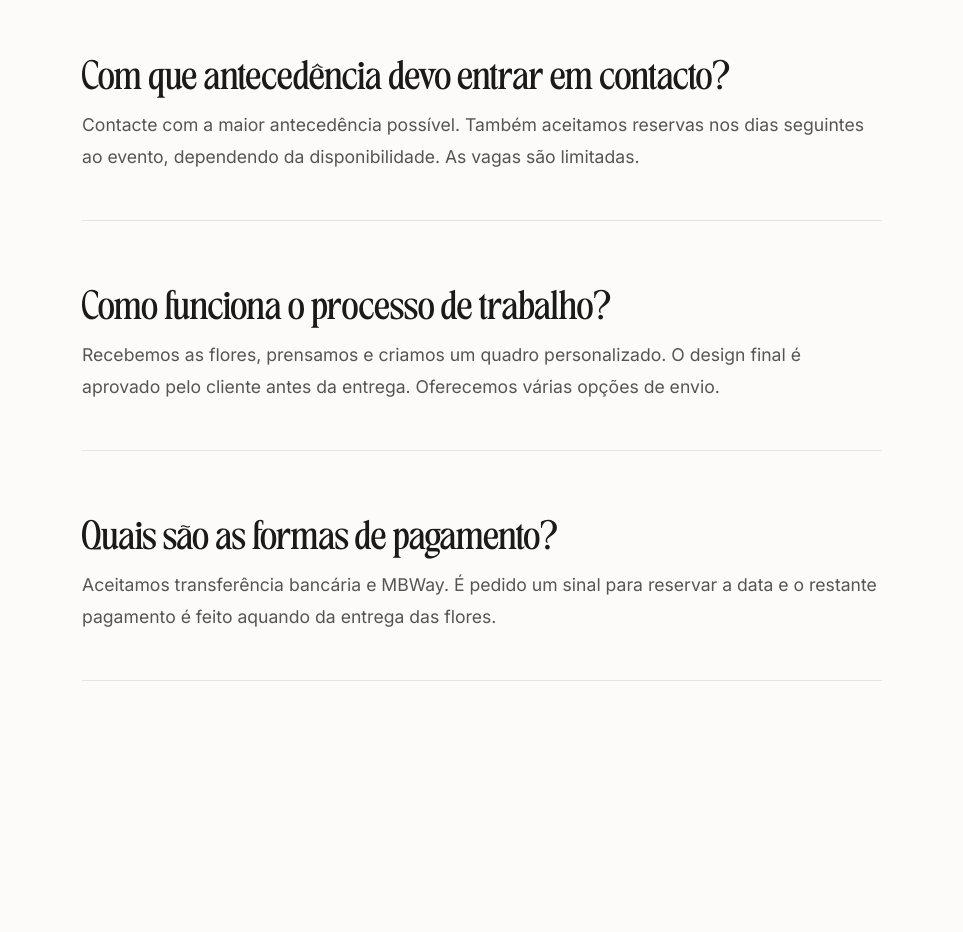
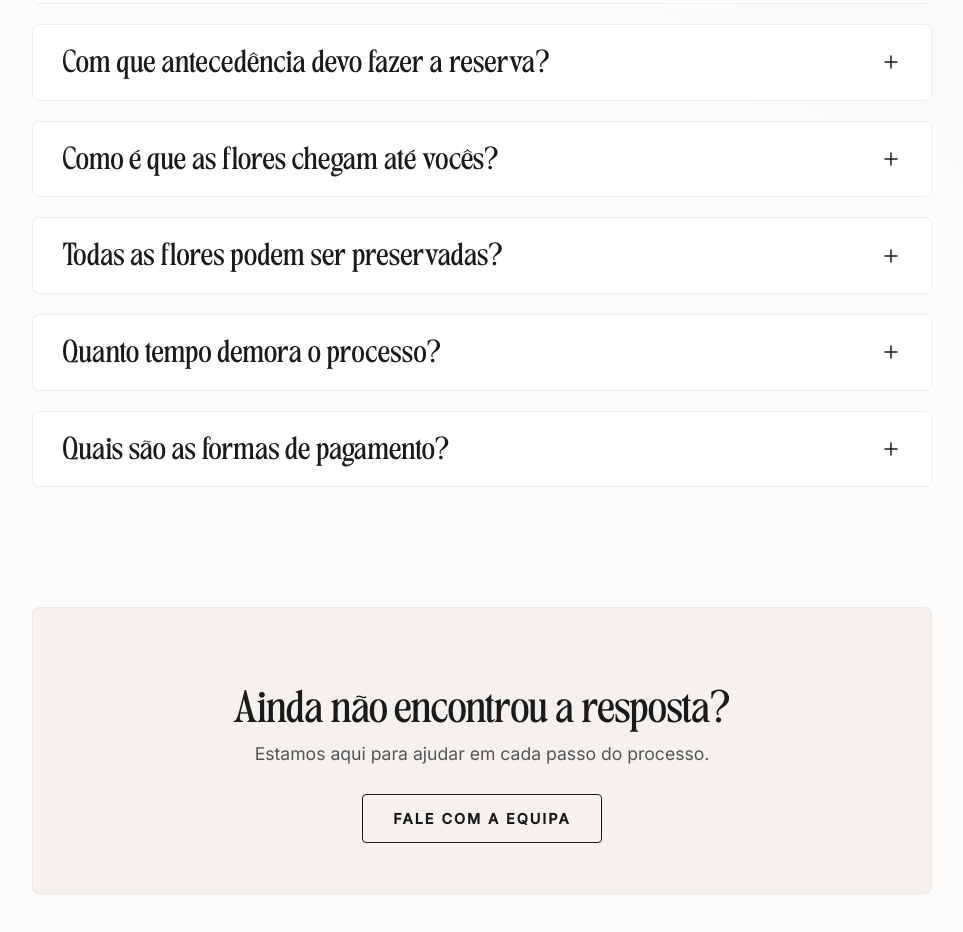
Before and after one commit to floresabeirario/fbr-website, a Next.js app: page /perguntas-frequentes in a window 1280 px wide. Shown: the part 508-1440 px from the top of the page, without its empty margins (158-1121 px from the left). Before the commit the page ends 1289 px from the top, so only its background shows below. Built offline with nearby package versions, Linux system fonts and the light colour scheme.

Commit message:
Update page.js

```diff
--- a/app/perguntas-frequentes/page.js
+++ b/app/perguntas-frequentes/page.js
@@ -1,38 +1,180 @@
 "use client";
 
-export default function FAQPage() {
+import { useState } from "react";
+import { motion, AnimatePresence } from "framer-motion";
+
+// Componente para o ícone de Mais/Menos
+const PlusIcon = ({ isOpen }) => (
+  <motion.svg
+    width="20" height="20" viewBox="0 0 20 20" fill="none"
+    initial={false}
+    animate={{ rotate: isOpen ? 45 : 0 }} // Roda 45 graus se estiver aberto
+    transition={{ duration: 0.3, ease: "easeInOut" }}
+    style={{ marginLeft: '15px', flexShrink: 0, color: '#1a1a1a' }}
+  >
+    <path d="M10 4V16M4 10H16" stroke="currentColor" strokeWidth="1.5" strokeLinecap="round"/>
+  </motion.svg>
+);
+
+// Componente Individual para cada Pergunta/Resposta
+const FAQItem = ({ q, a, index }) => {
+  const [isOpen, setIsOpen] = useState(false);
+
+  return (
+    <motion.div
+      initial={{ opacity: 0, y: 20 }}
+      animate={{ opacity: 1, y: 0 }}
+      transition={{ delay: index * 0.1 }} // Efeito de cascata ao carregar a página
+      style={{
+        marginBottom: '20px',
+        borderRadius: '8px',
+        backgroundColor: '#fff',
+        border: '1px solid rgba(26, 26, 26, 0.08)',
+        overflow: 'hidden'
+      }}
+    >
+      {/* O botão da pergunta */}
+      <button
+        onClick={() => setIsOpen(!isOpen)}
+        style={{
+          width: '100%',
+          textAlign: 'left',
+          padding: '25px 30px',
+          background: 'none',
+          border: 'none',
+          cursor: 'pointer',
+          display: 'flex',
+          justifyContent: 'space-between',
+          alignItems: 'center',
+          backgroundColor: isOpen ? '#F4F1EE' : '#fff', // Muda a cor se estiver aberto
+          transition: 'background-color 0.3s ease'
+        }}
+      >
+        <h3 style={{
+          fontSize: '1.4rem',
+          margin: 0,
+          color: '#1a1a1a',
+          fontFamily: "'TAN-MEMORIES', serif", // A tua fonte de marca
+          letterSpacing: '0.5px'
+        }}>
+          {q}
+        </h3>
+        <PlusIcon isOpen={isOpen} />
+      </button>
+
+      {/* A resposta com animação */}
+      <AnimatePresence>
+        {isOpen && (
+          <motion.div
+            initial={{ height: 0, opacity: 0 }}
+            animate={{ height: "auto", opacity: 1 }}
+            exit={{ height: 0, opacity: 0 }}
+            transition={{ duration: 0.3, ease: "easeInOut" }}
+          >
+            <div style={{ padding: '0 30px 30px 30px', borderTop: '1px solid rgba(26, 26, 26, 0.05)' }}>
+              <p style={{
+                color: '#555',
+                lineHeight: '1.8',
+                fontSize: '1.05rem',
+                fontWeight: '300',
+                marginTop: '20px'
+              }}>
+                {a}
+              </p>
+            </div>
+          </motion.div>
+        )}
+      </AnimatePresence>
+    </motion.div>
+  );
+};
+
+
+// A Página Principal
+export default function PerguntasFrequentes() {
   const faqs = [
     {
-      q: "Qual é o serviço que oferecem?",
-      a: "Preservamos e emolduramos flores naturais de casamentos e outros eventos, criando quadros personalizados que guardam memórias para sempre."
+      q: "Em que consiste o vosso trabalho?",
+      a: "Eternizamos memórias através da preservação e emolduramento de flores naturais (de casamentos, batizados ou outros eventos especiais), criando peças de arte botânica únicas."
     },
     {
-      q: "Com que antecedência devo entrar em contacto?",
-      a: "Contacte com a maior antecedência possível. Também aceitamos reservas nos dias seguintes ao evento, dependendo da disponibilidade. As vagas são limitadas."
+      q: "Com que antecedência devo fazer a reserva?",
+      a: "O ideal é reservar com a maior antecedência possível para garantir vaga na nossa prensa botânica. No entanto, se o evento já passou, contacte-nos de imediato para verificarmos disponibilidade de última hora."
     },
     {
-      q: "Como funciona o processo de trabalho?",
-      a: "Recebemos as flores, prensamos e criamos um quadro personalizado. O design final é aprovado pelo cliente antes da entrega. Oferecemos várias opções de envio."
+      q: "Como é que as flores chegam até vocês?",
+      a: "Podem ser entregues em mão no nosso atelier em Coimbra ou enviadas por transportadora (até 3 dias após o evento). Nós explicamos todo o processo de embalamento após a reserva."
+    },
+    {
+      q: "Todas as flores podem ser preservadas?",
+      a: "A maioria das flores reage bem à prensagem, embora algumas mudem ligeiramente de tom (as brancas podem tornar-se creme e as vermelhas mais escuras). Algumas flores muito volumosas precisam de ser trabalhadas pétala a pétala."
+    },
+    {
+      q: "Quanto tempo demora o processo?",
+      a: "A secagem e preservação artesanal é um processo lento que garante a qualidade da peça. O tempo médio de entrega varia entre 8 a 12 semanas, dependendo da época do ano."
     },
     {
       q: "Quais são as formas de pagamento?",
-      a: "Aceitamos transferência bancária e MBWay. É pedido um sinal para reservar a data e o restante pagamento é feito aquando da entrega das flores."
+      a: "Trabalhamos com transferência bancária ou MB Way. Normalmente é solicitado um valor de reserva, sendo o restante liquidado durante o processo."
     }
   ];
 
   return (
-    <main style={{ paddingTop: '150px', paddingBottom: '100px', backgroundColor: '#FCFBF9' }}>
-      <div style={{ maxWidth: '800px', margin: '0 auto', padding: '0 20px' }}>
-        <h1 style={{ fontSize: '3.5rem', textAlign: 'center', marginBottom: '60px' }}>Perguntas Frequentes</h1>
+    <main style={{
+      paddingTop: '160px',
+      paddingBottom: '120px',
+      backgroundColor: '#FCFBF9',
+      backgroundImage: 'radial-gradient(circle at top right, rgba(26, 26, 26, 0.03) 0%, transparent 40%)' // Um toque subtil no fundo
+    }}>
+      <div style={{ maxWidth: '900px', margin: '0 auto', padding: '0 25px' }}>
 
-        <div style={{ display: 'flex', flexDirection: 'column', gap: '40px' }}>
+        {/* Cabeçalho da Página */}
+        <motion.div
+          initial={{ opacity: 0, y: -20 }}
+          animate={{ opacity: 1, y: 0 }}
+          transition={{ duration: 0.6 }}
+          style={{ textAlign: 'center', marginBottom: '80px' }}
+        >
+          <h1 style={{ fontSize: 'clamp(3rem, 8vw, 4.5rem)', marginBottom: '20px' }}>
+            Dúvidas Comuns
+          </h1>
+          <p style={{ fontSize: '1.2rem', color: '#666', maxWidth: '600px', margin: '0 auto', fontWeight: '300' }}>
+            Tudo o que precisa de saber sobre o processo de eternizar o seu bouquet.
+          </p>
+        </motion.div>
+
+        {/* Lista de Perguntas (Accordion) */}
+        <div style={{ display: 'flex', flexDirection: 'column' }}>
           {faqs.map((item, index) => (
-            <div key={index} style={{ borderBottom: '1px solid rgba(26, 26, 26, 0.1)', paddingBottom: '30px' }}>
-              <h3 style={{ fontSize: '1.8rem', marginBottom: '15px' }}>{item.q}</h3>
-              <p style={{ color: '#555', lineHeight: '1.8', fontSize: '1.1rem' }}>{item.a}</p>
-            </div>
+            <FAQItem key={index} q={item.q} a={item.a} index={index} />
           ))}
         </div>
+
+        {/* Caixa de Contacto Final */}
+        <motion.div
+          initial={{ opacity: 0 }}
+          whileInView={{ opacity: 1 }}
+          viewport={{ once: true }}
+          transition={{ delay: 0.4 }}
+          style={{
+            marginTop: '100px',
+            textAlign: 'center',
+            backgroundColor: '#F4F1EE',
+            padding: '50px 30px',
+            borderRadius: '8px',
+            border: '1px solid rgba(26, 26, 26, 0.05)'
+          }}
+        >
+          <h3 style={{ fontSize: '2rem', marginBottom: '15px' }}>Ainda não encontrou a resposta?</h3>
+          <p style={{ marginBottom: '30px', fontSize: '1.1rem', color: '#555' }}>Estamos aqui para ajudar em cada passo do processo.</p>
+          <a href="/contactos" className="nav-link" style={{
+            display: 'inline-block',
+            fontSize: '0.9rem', fontWeight: '600', textTransform: 'uppercase', letterSpacing: '2px', color: '#1a1a1a',
+            border: '1px solid #1a1a1a', padding: '15px 30px', borderRadius: '4px'
+          }}>
+            Fale com a equipa
+          </a>
+        </motion.div>
       </div>
     </main>
   );
```
